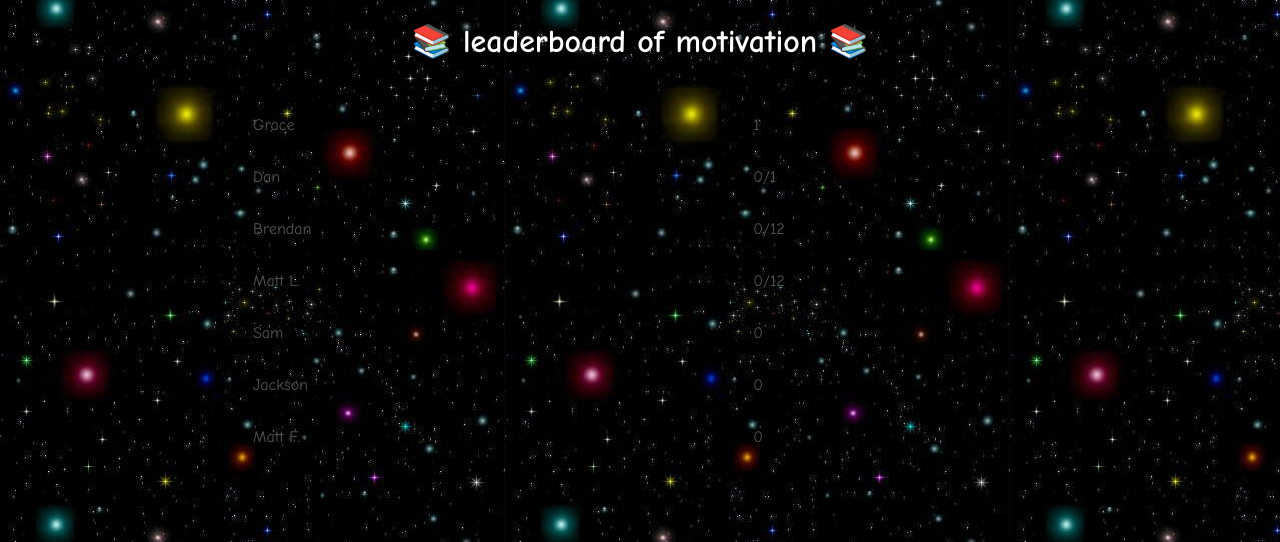
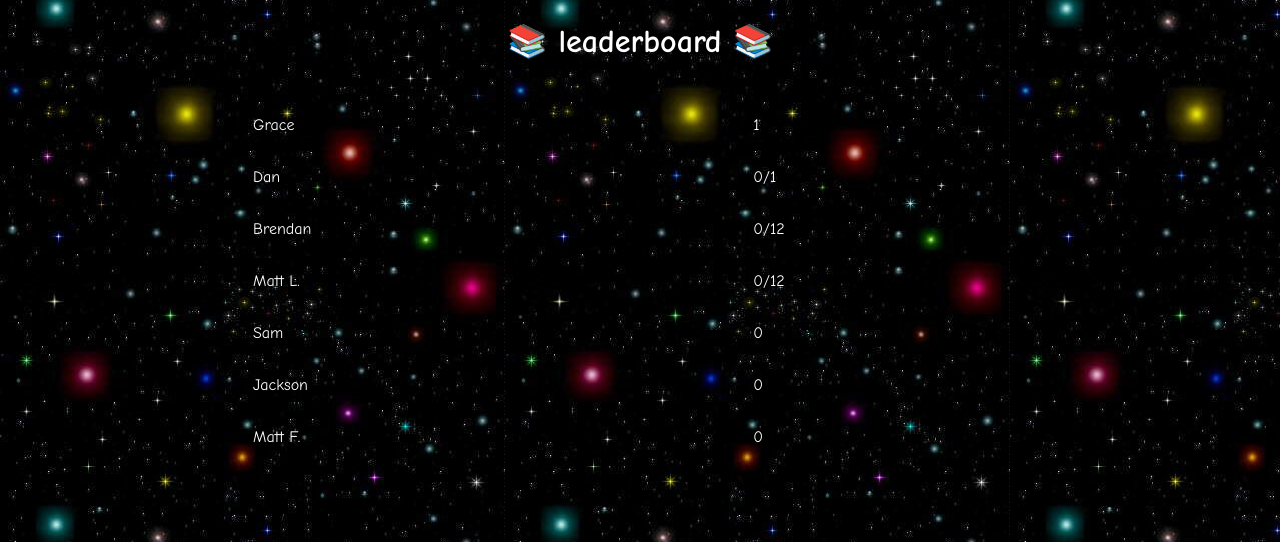
Before and after one commit to mattleblanc/cool-book-club, a plain HTML site: page index.html in a window 1280 px wide. Shown: the part 258-800 px from the top of the page. Drawn offline with Linux system fonts and the light colour scheme.

Commit message:
is that the font color?

```diff
--- a/index.html
+++ b/index.html
@@ -8,7 +8,7 @@
 <body>
   <p align="center"><img src="coollogo_com-7095009.png"></p>
   <p><img src="1444070256569233.gif"></p>
-  <center><h1>&#128218; leaderboard of motivation &#128218;</h1></center>
+  <center><h1>&#128218; leaderboard &#128218;</h1></center>
 
   <table>
     <tr>
--- a/style.css
+++ b/style.css
@@ -51,7 +51,7 @@ body {
   font-family: "Comic Sans MS", "Comic Sans", cursive;
   line-height: 1.5;
   padding: 4em 1em;
-  color: #555;
+  color: #fff;
   background-image: url("bgstar45.jpg");
 }
 
```
